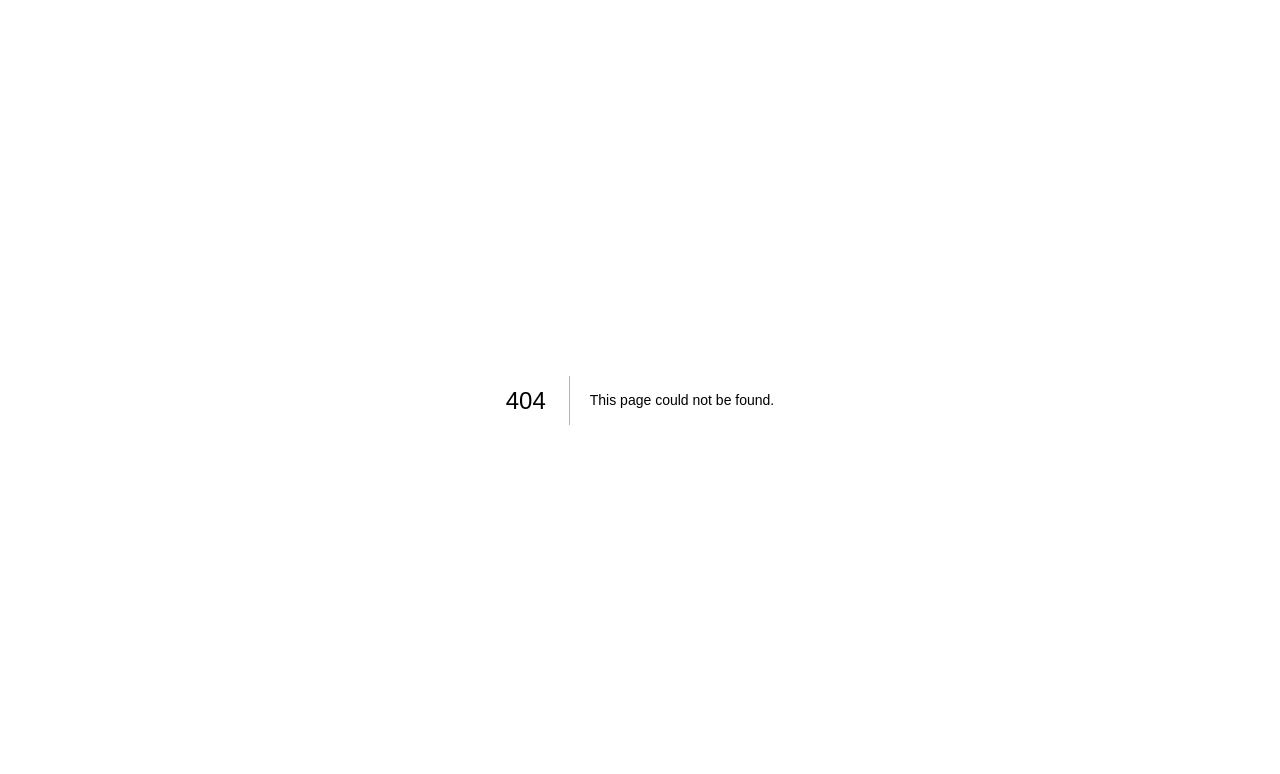
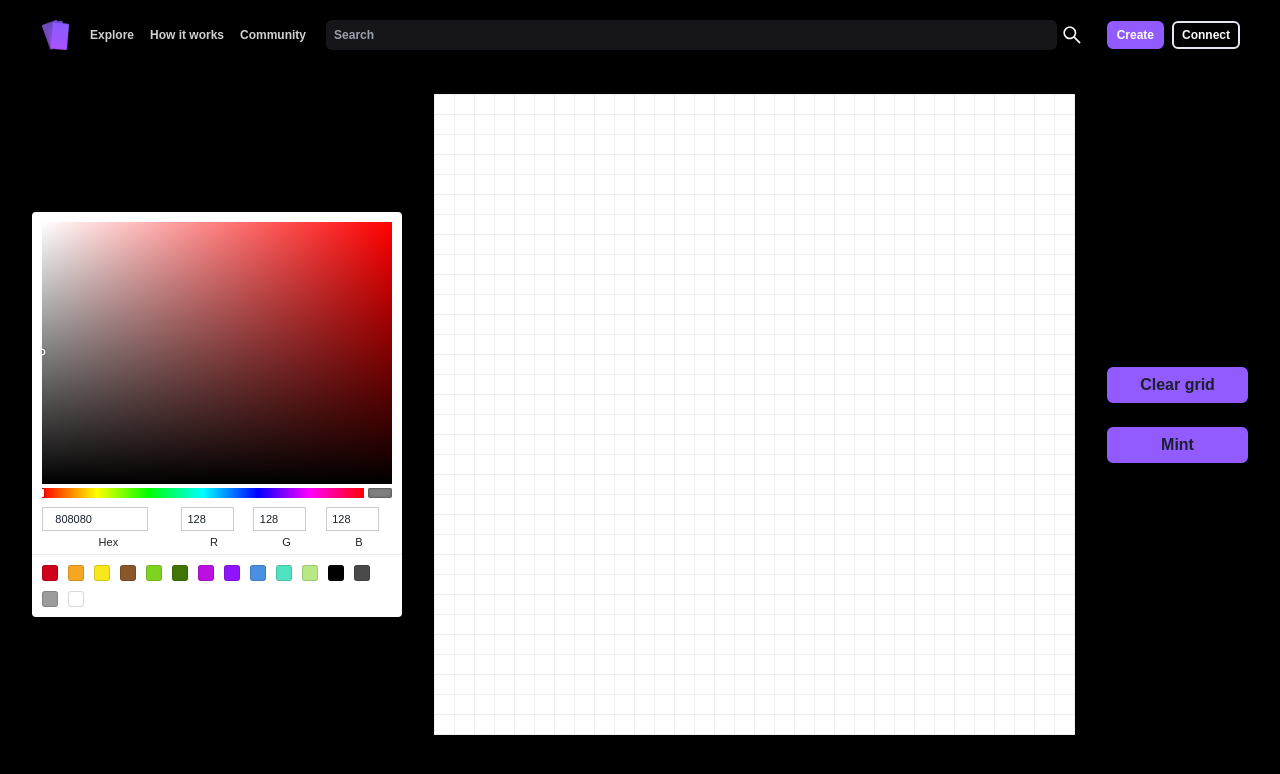
Before and after one commit to cyril2019/nft-fair, a Next.js app: page /create in a window 1280 px wide. Before the commit this address had no page. Shown: the top 774 px of the page. Built offline with nearby package versions, Linux system fonts and the light colour scheme.

Commit message:
Added pixel editor for users to create NFT's

```diff
--- a/package.json
+++ b/package.json
@@ -14,6 +14,7 @@
     "framer-motion": "^5.6.0",
     "next": "12.0.8",
     "react": "17.0.2",
+    "react-color": "^2.19.3",
     "react-dom": "17.0.2",
     "react-icons": "^4.3.1"
   },
--- /dev/null
+++ b/pages/Components/Editor.js
@@ -0,0 +1,90 @@
+import React, { useState, useEffect } from 'react';
+import { SketchPicker } from 'react-color';
+import { Button, Box } from '@chakra-ui/react';
+export default function Editor() {
+  const height = 32;
+  const width = 32;
+  const [color, setColor] = useState('#808080');
+  const [mouseDown, setMouseDown] = useState(false);
+  const [menuVisible, setMenuVisible] = useState(true);
+  const [background, setBackground] = useState('#fff');
+  useEffect(() => {
+    initializeGrid();
+  }, []);
+
+  const initializeGrid = () => {
+    const canvas = document.querySelector('#pixel_canvas');
+    canvas.innerHTML = '';
+    // this.setState({ background: "#fff" });
+
+    for (let x = 0; x < height; x++) {
+      let row = document.createElement('tr');
+      canvas.appendChild(row);
+
+      for (let y = 0; y < width; y++) {
+        // console.log('wid');
+        let cell = document.createElement('td');
+        cell.style.cssText = 'border:1px inset #80808020';
+        cell.className = 'h-5 w-5';
+        row.appendChild(cell);
+      }
+    }
+  };
+  const handleCellColorOnClick = (event) => {
+    event.target.style.backgroundColor = color;
+    setMouseDown(true);
+  };
+
+  const handleMouseState = () => {
+    setMouseDown(false);
+  };
+
+  // Remove color
+  const handleColorRemove = (event) => {
+    event.target.style.backgroundColor = '';
+  };
+
+  const clearGrid = () => {
+      console.log('here')
+      initializeGrid();
+  }
+  return (
+    <>
+      <div className="flex flex-row flex-wrap items-center justify-center w-full gap-8 px-8 my-6 bg-black rounded-lg drop-shadow-lg">
+        <div className="max-w-2xl">
+          <SketchPicker
+            // @ts-ignore
+            width={350}
+            className={`h-full hidden sm:block `}
+            disableAlpha={true}
+            color={color}
+            onChange={(color) => {
+              setColor(color.hex);
+            }}
+          />
+        </div>
+        <table
+          id="pixel_canvas"
+          // ref={componentRef}
+          style={{ backgroundColor: background }}
+          onMouseDown={handleCellColorOnClick}
+          onMouseMove={mouseDown ? handleCellColorOnClick : null}
+          onMouseUp={handleMouseState}
+          onMouseLeave={handleMouseState}
+          onTouchStart={handleCellColorOnClick}
+          onTouchMove={mouseDown ? handleCellColorOnClick : null}
+          onTouchEnd={handleMouseState}
+          onDoubleClick={handleColorRemove}
+        ></table>
+        <div className="flex flex-col md:flex-1 space-y-6">
+          <button className="border-2 border-solid border-purple px-2 py-1 rounded-md font-bold bg-purple hover:bg-black" onClick={() => clearGrid()}>
+            Clear grid
+          </button>
+          <button className="border-2 border-solid border-purple px-2 py-1 rounded-md font-bold bg-purple hover:bg-black">
+            Mint
+          </button>
+        </div>
+      </div>
+    </>
+  );
+}
--- /dev/null
+++ b/pages/create.js
@@ -0,0 +1,11 @@
+import React from 'react';
+import Editor from './Components/Editor';
+import Navbar from './Components/Navbar';
+export default function Create() {
+  return (
+    <div className="w-full h-screen bg-black">
+      <Navbar />
+      <Editor />
+    </div>
+  );
+}
```
Also changed, not shown: pages/_app.js (+7 -8 lines), 1 other file (tests, documents, lock files or other folders).
